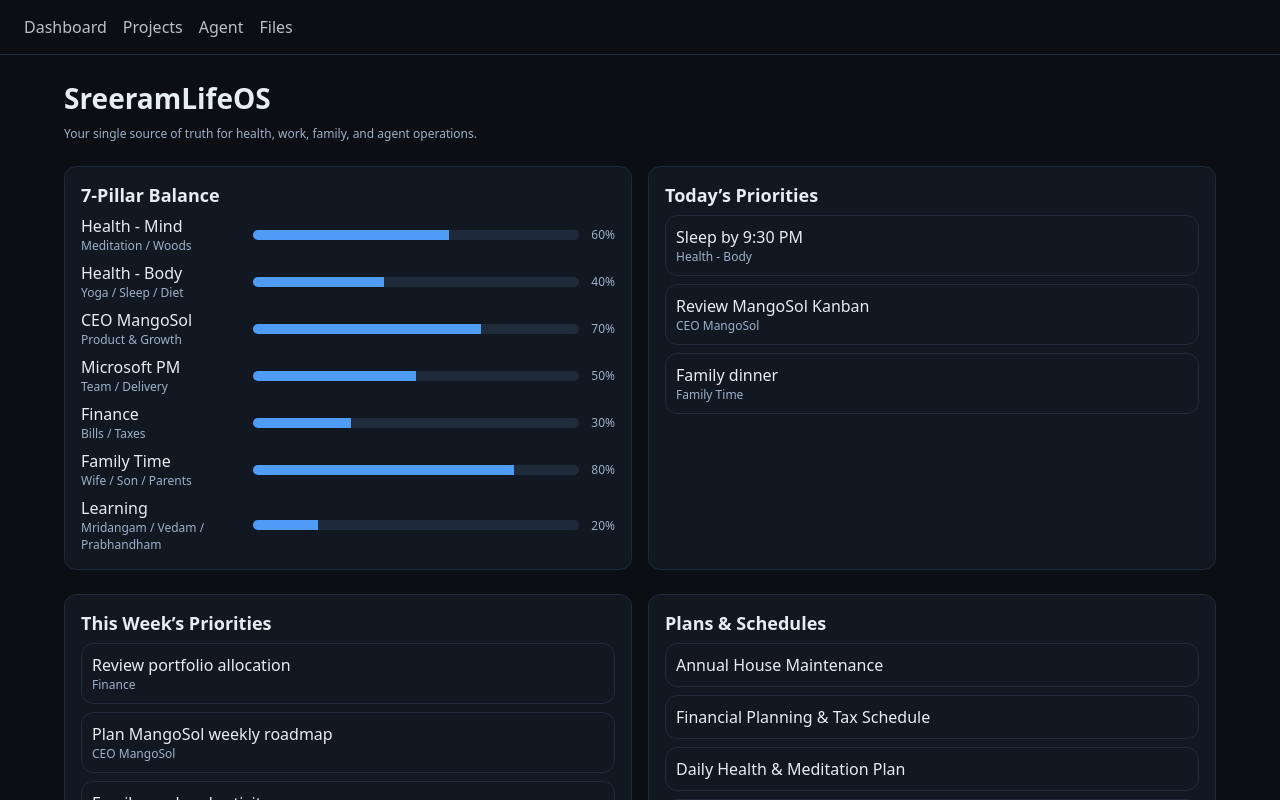
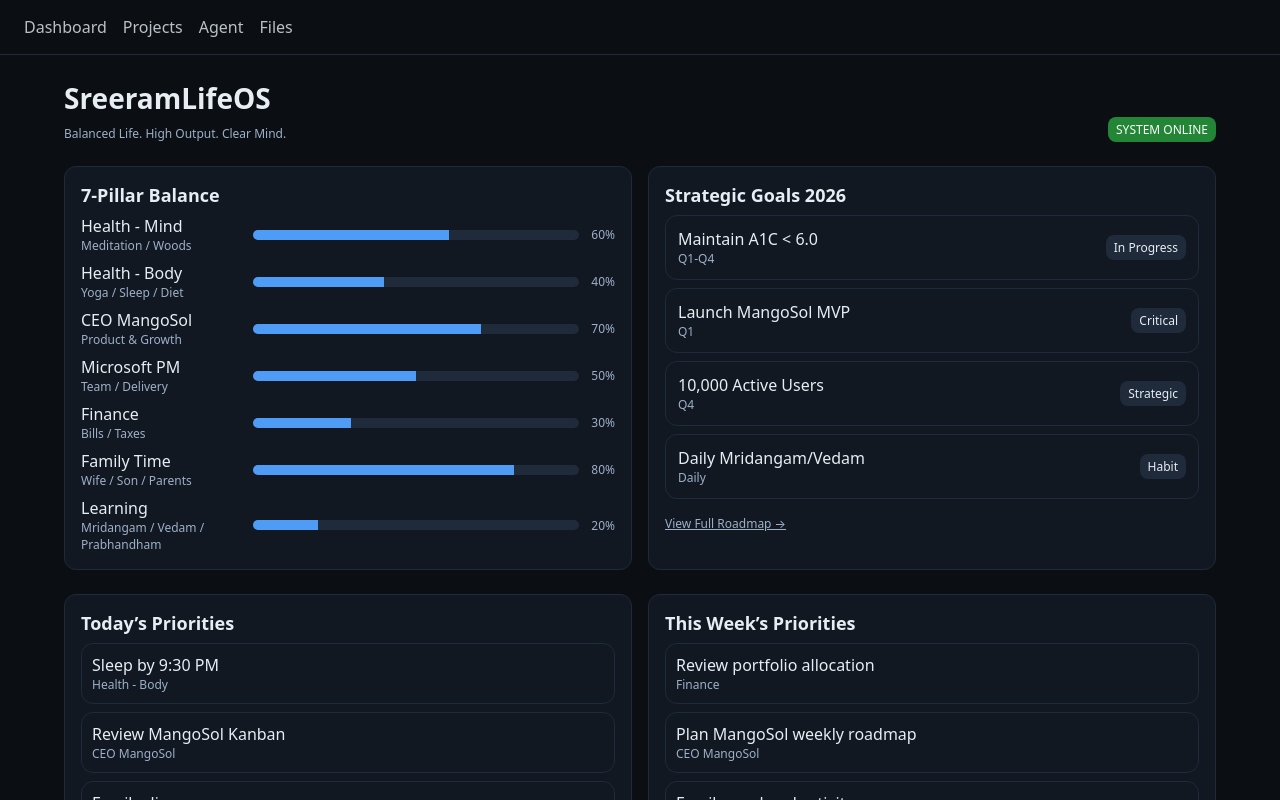
Before and after one commit to premsreeramassistant-dotcom/SreeramLifeOS-App, a Next.js app: page / in a window 1280 px wide. Shown: the top 800 px of the page. Built offline with nearby package versions, Linux system fonts and the light colour scheme.

Commit message:
feat: integrate strategic goals and roadmap UI

```diff
--- a/app/page.tsx
+++ b/app/page.tsx
@@ -2,21 +2,35 @@
 import TodayPriorities from '../components/TodayPriorities';
 import WeeklyPriorities from '../components/WeeklyPriorities';
 import LifeOSLinks from '../components/LifeOSLinks';
+import StrategicGoals from '../components/StrategicGoals';
 
 export default async function HomePage() {
   return (
     <div className="grid" style={{ gap: 24 }}>
-      <div>
-        <h1 className="h1">SreeramLifeOS</h1>
-        <div className="small">Your single source of truth for health, work, family, and agent operations.</div>
+      <div style={{ display: 'flex', justifyContent: 'space-between', alignItems: 'flex-end' }}>
+        <div>
+          <h1 className="h1">SreeramLifeOS</h1>
+          <div className="small">Balanced Life. High Output. Clear Mind.</div>
+        </div>
+        <div className="badge" style={{ background: '#238636', color: '#fff' }}>SYSTEM ONLINE</div>
       </div>
+
       <div className="grid grid-2">
         <PillarDashboard />
+        <StrategicGoals />
+      </div>
+
+      <div className="grid grid-2">
         <TodayPriorities />
+        <WeeklyPriorities />
       </div>
+
       <div className="grid grid-2">
-        <WeeklyPriorities />
         <LifeOSLinks />
+        <div className="card">
+          <div className="h2">Quick Focus</div>
+          <p className="small">Currently focusing on P0 Health Goals & MangoSol MVP Launch Readiness.</p>
+        </div>
       </div>
     </div>
   );
--- /dev/null
+++ b/components/StrategicGoals.tsx
@@ -0,0 +1,28 @@
+const goals = [
+  { title: 'Maintain A1C < 6.0', q: 'Q1-Q4', status: 'In Progress' },
+  { title: 'Launch MangoSol MVP', q: 'Q1', status: 'Critical' },
+  { title: '10,000 Active Users', q: 'Q4', status: 'Strategic' },
+  { title: 'Daily Mridangam/Vedam', q: 'Daily', status: 'Habit' }
+];
+
+export default function StrategicGoals() {
+  return (
+    <div className="card">
+      <div className="h2">Strategic Goals 2026</div>
+      <div className="list">
+        {goals.map((g) => (
+          <div key={g.title} className="card" style={{ padding: 12, display: 'flex', justifyContent: 'space-between', alignItems: 'center' }}>
+            <div>
+              <div>{g.title}</div>
+              <div className="small">{g.q}</div>
+            </div>
+            <div className="badge">{g.status}</div>
+          </div>
+        ))}
+      </div>
+      <div style={{ marginTop: 12 }}>
+        <a href="/goals" className="small" style={{ textDecoration: 'underline' }}>View Full Roadmap →</a>
+      </div>
+    </div>
+  );
+}
```
Also changed, not shown: app/goals/page.tsx (added, +22 -0 lines).
